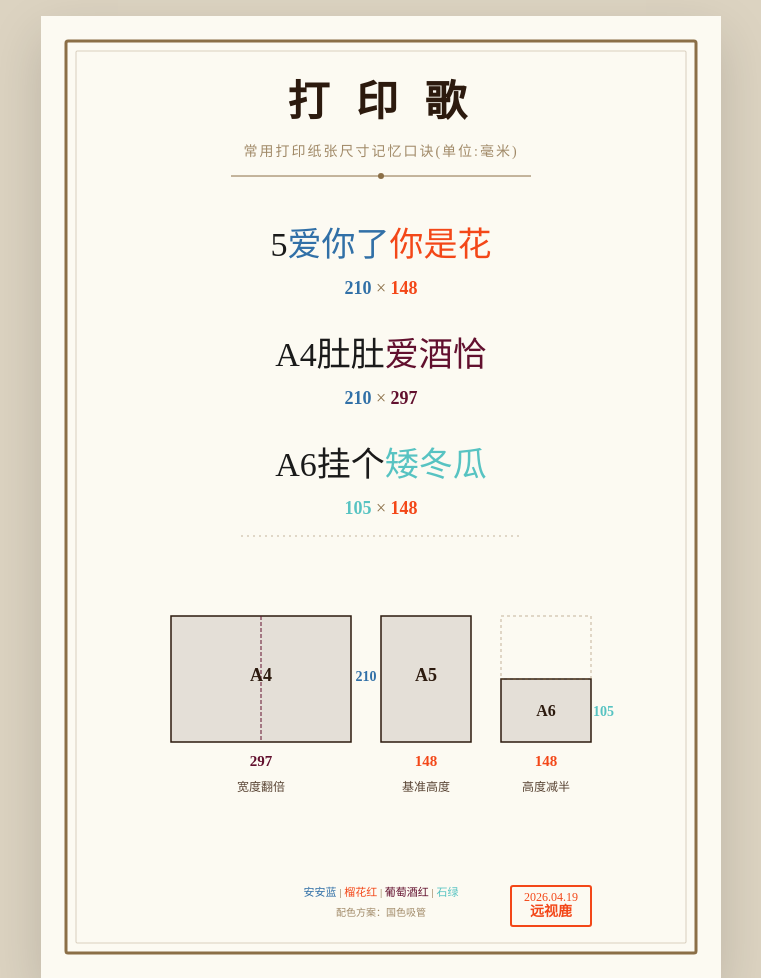
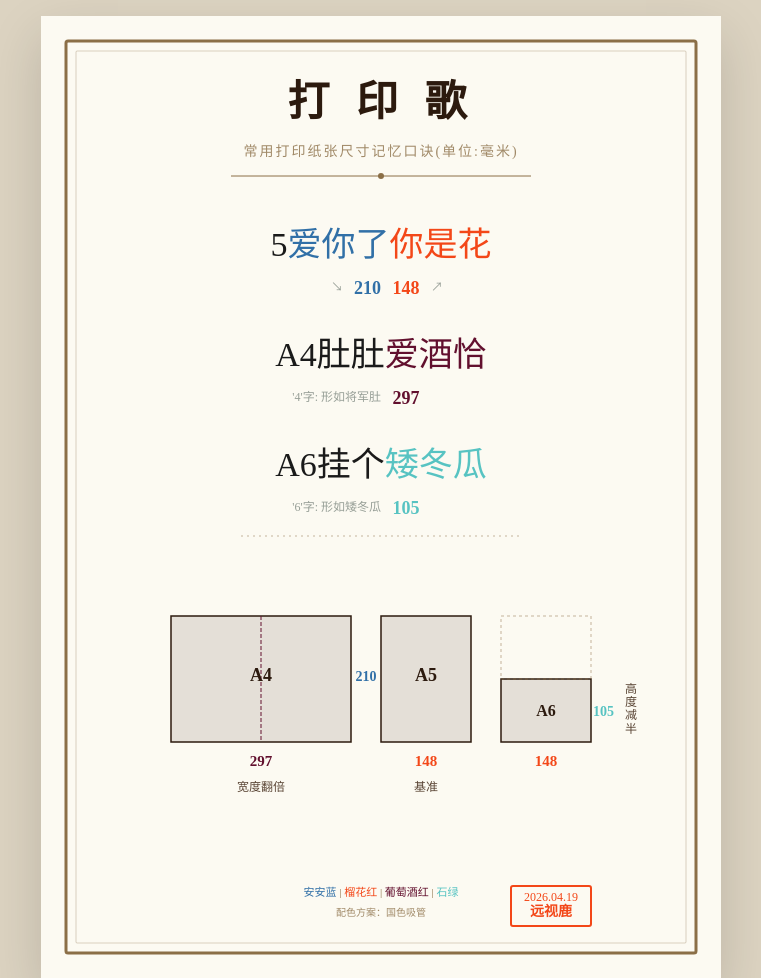
Before and after one commit to yuanshilu/yuanshilu.github.io, a plain HTML site: page dayinge/index.html in a window 1280 px wide. Shown: the top 978 px of the page, without its empty margins (259-1020 px from the left). Drawn offline with Linux system fonts and the light colour scheme.

Commit message:
dayinge: up info

```diff
--- a/dayinge/index.html
+++ b/dayinge/index.html
@@ -82,27 +82,34 @@
       <text font-family="serif" font-size="34" font-weight="500" fill="#1a1a1a" text-anchor="middle">
         <tspan>5</tspan><tspan fill="#3170a7">爱你了</tspan><tspan fill="#f34718">你是花</tspan>
       </text>
-      <text y="38" font-family="serif" font-size="18" font-weight="bold" text-anchor="middle">
-        <tspan fill="#3170a7">210</tspan><tspan fill="#8b6f47" font-weight="normal"> × </tspan><tspan fill="#f34718">148</tspan><tspan fill="#8b6f47" font-size="12" font-weight="normal"></tspan>
+      <text x="0" y="38" font-family="serif" font-size="18" font-weight="bold" text-anchor="end">
+        <tspan fill="#3170a7">210</tspan>
       </text>
+      <text x="25" y="38" font-family="serif" font-size="18" font-weight="bold" text-anchor="middle">
+        <tspan fill="#f34718">148</tspan>
+      </text>
+      <text x="-50" y="35" font-family="serif" font-size="12" fill="#979f97" text-anchor="start">↘</text>
+      <text x="50" y="35" font-family="serif" font-size="12" fill="#979f97" text-anchor="start">↗</text>
     </g>
 
     <g transform="translate(0, 110)">
       <text font-family="serif" font-size="34" font-weight="500" fill="#1a1a1a" text-anchor="middle">
         <tspan>A4肚肚</tspan><tspan fill="#62102e">爱酒恰</tspan>
       </text>
-      <text y="38" font-family="serif" font-size="18" font-weight="bold" text-anchor="middle">
-        <tspan fill="#3170a7">210</tspan><tspan fill="#8b6f47" font-weight="normal"> × </tspan><tspan fill="#62102e">297</tspan><tspan fill="#8b6f47" font-size="12" font-weight="normal"></tspan>
+      <text x="25" y="38" font-family="serif" font-size="18" font-weight="bold" text-anchor="middle">
+        <tspan fill="#62102e">297</tspan><tspan fill="#8b6f47" font-size="12" font-weight="normal"></tspan>
       </text>
+      <text x="0" y="35" font-family="serif" font-size="12" fill="#979f97" text-anchor="end">'4'字: 形如将军肚</text>
     </g>
 
     <g transform="translate(0, 220)">
       <text font-family="serif" font-size="34" font-weight="500" fill="#1a1a1a" text-anchor="middle">
         <tspan>A6挂个</tspan><tspan fill="#57c3c2">矮冬瓜</tspan>
       </text>
-      <text y="38" font-family="serif" font-size="18" font-weight="bold" text-anchor="middle">
-        <tspan fill="#57c3c2">105</tspan><tspan fill="#8b6f47" font-weight="normal"> × </tspan><tspan fill="#f34718">148</tspan><tspan fill="#8b6f47" font-size="12" font-weight="normal"></tspan>
+      <text x="25" y="38" font-family="serif" font-size="18" font-weight="bold" text-anchor="middle">
+        <tspan fill="#57c3c2">105</tspan>
       </text>
+      <text x="0" y="35" font-family="serif" font-size="12" fill="#979f97" text-anchor="end">'6'字: 形如矮冬瓜</text>
     </g>
   </g>
 
@@ -118,7 +125,7 @@
     <rect x="340" y="20" width="90" height="126" fill="#e4dfd7" stroke="#2c1a0e" stroke-width="1.5" />
     <text x="385" y="85" font-family="serif" font-size="18" font-weight="bold" fill="#2c1a0e" text-anchor="middle">A5</text>
     <text x="385" y="170" font-family="serif" font-size="15" font-weight="bold" fill="#f34718" text-anchor="middle">148</text>
-    <text x="385" y="195" font-family="serif" font-size="12" fill="#5a4535" text-anchor="middle">基准高度</text>
+    <text x="385" y="195" font-family="serif" font-size="12" fill="#5a4535" text-anchor="middle">基准</text>
     <text x="325" y="85" font-family="serif" font-size="14" font-weight="bold" fill="#3170a7" text-anchor="middle">210</text>
 
     <rect x="460" y="83" width="90" height="63" fill="#e4dfd7" stroke="#2c1a0e" stroke-width="1.5" />
@@ -126,7 +133,10 @@
     <text x="505" y="120" font-family="serif" font-size="16" font-weight="bold" fill="#2c1a0e" text-anchor="middle">A6</text>
     <text x="505" y="170" font-family="serif" font-size="15" font-weight="bold" fill="#f34718" text-anchor="middle">148</text>
     <text x="552" y="120" font-family="serif" font-size="14" font-weight="bold" fill="#57c3c2" text-anchor="left">105</text>
-    <text x="505" y="195" font-family="serif" font-size="12" fill="#5a4535" text-anchor="middle">高度减半</text>
+    <text x="590" y="97" font-family="serif" font-size="12" fill="#5a4535" text-anchor="middle">高</text>
+    <text x="590" y="110" font-family="serif" font-size="12" fill="#5a4535" text-anchor="middle">度</text>
+    <text x="590" y="123" font-family="serif" font-size="12" fill="#5a4535" text-anchor="middle">减</text>
+    <text x="590" y="137" font-family="serif" font-size="12" fill="#5a4535" text-anchor="middle">半</text>
   </g>
 
   <g transform="translate(0, 850)">
```
Also changed, not shown: 1 other file.
